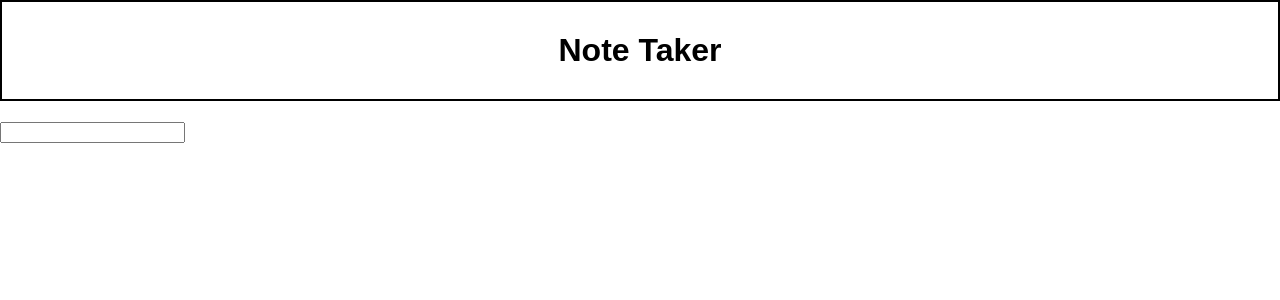
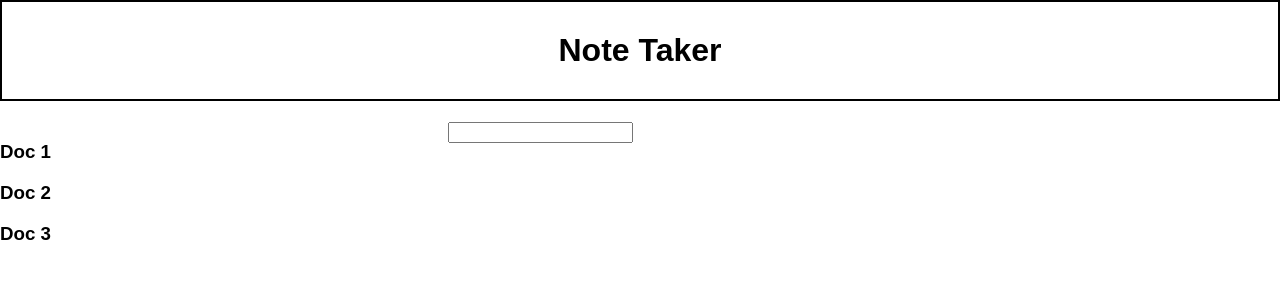
Before and after one commit to s-zimm/react-note-taker, a React (Create React App) app: page / in a window 1280 px wide. Shown: the top 300 px of the page. Built offline with nearby package versions, Linux system fonts and the light colour scheme.

Commit message:
Links app component with TitleContainer, working on setting content from state based off title

```diff
--- a/src/App.css
+++ b/src/App.css
@@ -8,7 +8,7 @@
 
 .App {
     display: flex;
-    flex-direction: column;
+    flex-direction: row;
 }
 
 .TitleContainer {
@@ -16,5 +16,5 @@
 }
 
 .Content {
-    width: 45%;
+    width: 60%;
 }
--- a/src/App.js
+++ b/src/App.js
@@ -3,10 +3,38 @@ import logo from './logo.svg';
 import './App.css';
 
 import TitleContainer from './components/TitleContainer';
+import Content from './components/Content';
 
 class App extends Component {
   constructor(props) {
     super(props);
+    this.state = {
+      documents: [
+        {
+          title: 'Doc 1',
+          content: 'Hello!'
+        },
+        {
+          title: 'Doc 2',
+          content: 'Yo!'
+        },
+        {
+          title: 'Doc 3',
+          content: 'Hey!'
+        }
+      ]
+    }
+  }
+
+  // _handleClick(title) {
+
+  // }
+
+  _handleTyping = (newText, docTitle) => {
+    this.state.documents = {
+      title: docTitle,
+      content: newText
+    }
   }
 
   render() {
@@ -14,7 +42,14 @@ class App extends Component {
       <div>
         <h1 className="header">Note Taker</h1>
         <div className="App">
-          <TitleContainer />
+          <TitleContainer
+            data={this.state}
+            // handleClick={_handleClick(title)}
+          />
+          <Content
+            data={this.state}
+            handleChange={this._handleTyping}
+          />
         </div>
       </div>
     );
--- a/src/components/Content.js
+++ b/src/components/Content.js
@@ -0,0 +1,18 @@
+import React from 'react';
+
+import Title from './Title';
+
+let Content = props => {
+
+    let handleTitleChange = (event) => {
+
+    }
+
+    return (
+        <div className="Content">
+            <input type="text" onChange={props.handleChange} />
+        </div>
+    )
+}
+
+export default Content;
--- a/src/components/Title.js
+++ b/src/components/Title.js
@@ -2,17 +2,9 @@ import React from 'react';
 
 const Title = (props) => {
 
-    if (props.contentTitle) {
-        return (
-        <div>
-            <input type="text"/>
-        </div>
-        )
-    }
-
     return (
         <div>
-            <input type="text"/>
+            <h3>{props.titleName}</h3>
         </div>
     )
 }
--- a/src/components/TitleContainer.js
+++ b/src/components/TitleContainer.js
@@ -3,9 +3,22 @@ import React from 'react';
 import Title from './Title';
 
 const TitleContainer = props => {
+
+    let titleArray = props.data.documents.filter(doc => doc.title)
+                                         .map(doc => {
+                                             return (
+                                                <div>
+                                                    <Title
+                                                        titleName={doc.title}
+                                                        onClick={props.handleClick}
+                                                    />
+                                                </div>
+                                             );
+                                         })
+
     return (
         <div className="TitleContainer">
-            <Title />
+            {titleArray}
         </div>
     )
 }
```
